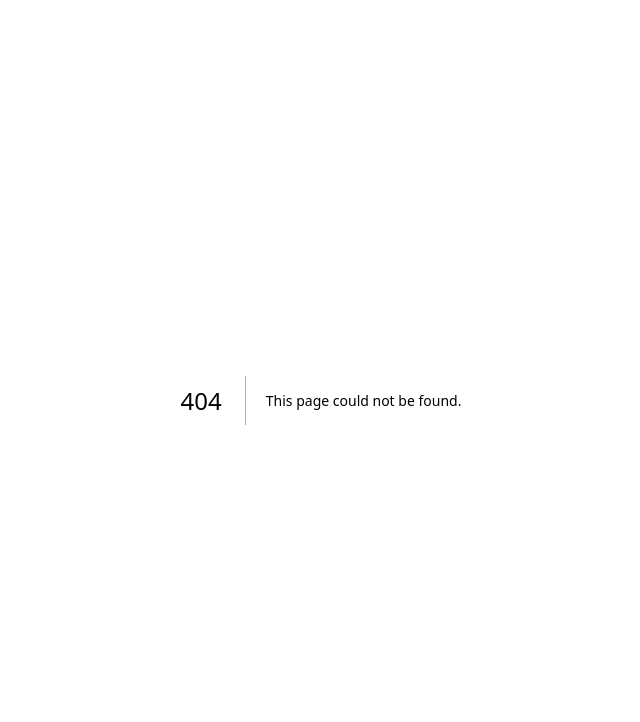
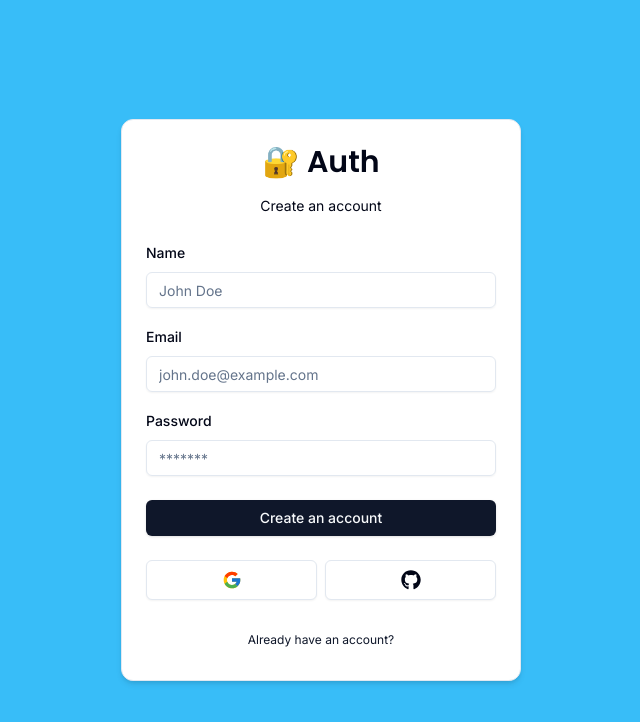
Before and after one commit to AliSherTR/Next-auth, a Next.js app: page /auth/register in a window 1280 px wide. Before the commit this address had no page. Shown: the top 722 px of the page, without its empty margins (319-959 px from the left). Built offline with nearby package versions, Linux system fonts and the light colour scheme.

Commit message:
added registration form

```diff
--- /dev/null
+++ b/actions/register.ts
@@ -0,0 +1,13 @@
+"use server";
+
+import { RegisterSchema } from "@/schemas";
+import * as z from "zod";
+
+export const register = async (values: z.infer<typeof RegisterSchema>) => {
+    const validated = RegisterSchema.safeParse(values);
+
+    if (!validated.success) {
+        return { error: "Invalid fields" };
+    }
+    return { success: "Email Sent" };
+};
--- /dev/null
+++ b/app/auth/register/page.tsx
@@ -0,0 +1,6 @@
+import { RegisterForm } from "@/components/auth/RegisterForm";
+import React from "react";
+
+export default function RegisterPage() {
+    return <RegisterForm />;
+}
--- /dev/null
+++ b/components/auth/RegisterForm.tsx
@@ -0,0 +1,124 @@
+"use client";
+import React, { useState, useTransition } from "react";
+import { CardWrapper } from "./card-wrapper";
+import { useForm } from "react-hook-form";
+import { zodResolver } from "@hookform/resolvers/zod";
+import { RegisterSchema } from "@/schemas";
+import * as z from "zod";
+
+import {
+    Form,
+    FormControl,
+    FormField,
+    FormItem,
+    FormLabel,
+    FormMessage,
+} from "@/components/ui/form";
+import { Input } from "../ui/input";
+import { Button } from "../ui/button";
+import FormError from "../form-error";
+import FormSuccess from "../form-success";
+import { register } from "@/actions/register";
+
+export function RegisterForm() {
+    const [error, setError] = useState<string | undefined>("");
+    const [success, setSuccess] = useState<string | undefined>("");
+    const [isPending, startTransition] = useTransition();
+    const form = useForm<z.infer<typeof RegisterSchema>>({
+        resolver: zodResolver(RegisterSchema),
+        defaultValues: {
+            email: "",
+            password: "",
+            name: "",
+        },
+    });
+
+    const onSubmit = (values: z.infer<typeof RegisterSchema>) => {
+        setError("");
+        setSuccess("");
+        startTransition(() => {
+            register(values).then((data) => {
+                setError(data.error);
+                setSuccess(data.success);
+            });
+        });
+    };
+    return (
+        <CardWrapper
+            headerLabel="Create an account"
+            backButtonLabel="Already have an account?"
+            backButtonHref="/auth/login"
+            showSocial
+        >
+            <Form {...form}>
+                <form
+                    action=""
+                    onSubmit={form.handleSubmit(onSubmit)}
+                    className="space-y-6"
+                >
+                    <div className="space-y-4">
+                        <FormField
+                            control={form.control}
+                            name="name"
+                            render={({ field }) => (
+                                <FormItem>
+                                    <FormLabel>Name</FormLabel>
+                                    <FormControl>
+                                        <Input
+                                            {...field}
+                                            disabled={isPending}
+                                            placeholder="John Doe"
+                                        />
+                                    </FormControl>
+                                    <FormMessage />
+                                </FormItem>
+                            )}
+                        />
+                        <FormField
+                            control={form.control}
+                            name="email"
+                            render={({ field }) => (
+                                <FormItem>
+                                    <FormLabel>Email</FormLabel>
+                                    <FormControl>
+                                        <Input
+                                            {...field}
+                                            disabled={isPending}
+                                            placeholder="john.doe@example.com"
+                                            type="email"
+                                        />
+                                    </FormControl>
+                                    <FormMessage />
+                                </FormItem>
+                            )}
+                        />
+
+                        <FormField
+                            control={form.control}
+                            name="password"
+                            render={({ field }) => (
+                                <FormItem>
+                                    <FormLabel>Password</FormLabel>
+                                    <FormControl>
+                                        <Input
+                                            {...field}
+                                            disabled={isPending}
+                                            type="password"
+                                            placeholder="*******"
+                                        />
+                                    </FormControl>
+                                    <FormMessage />
+                                </FormItem>
+                            )}
+                        />
+                    </div>
+                    <FormError message={error} />
+                    <FormSuccess message={success} />
+                    <Button className="w-full" type="submit">
+                        Create an account
+                    </Button>
+                </form>
+            </Form>
+        </CardWrapper>
+    );
+}
--- a/schemas/index.ts
+++ b/schemas/index.ts
@@ -8,3 +8,15 @@ export const LoginSchema = z.object({
         message: "Password is required",
     }),
 });
+
+export const RegisterSchema = z.object({
+    email: z.string().email({
+        message: "Email is required",
+    }),
+    password: z.string().min(6, {
+        message: "Password must be at least 6 characters",
+    }),
+    name: z.string().min(1, {
+        message: "Name is required",
+    }),
+});
```
